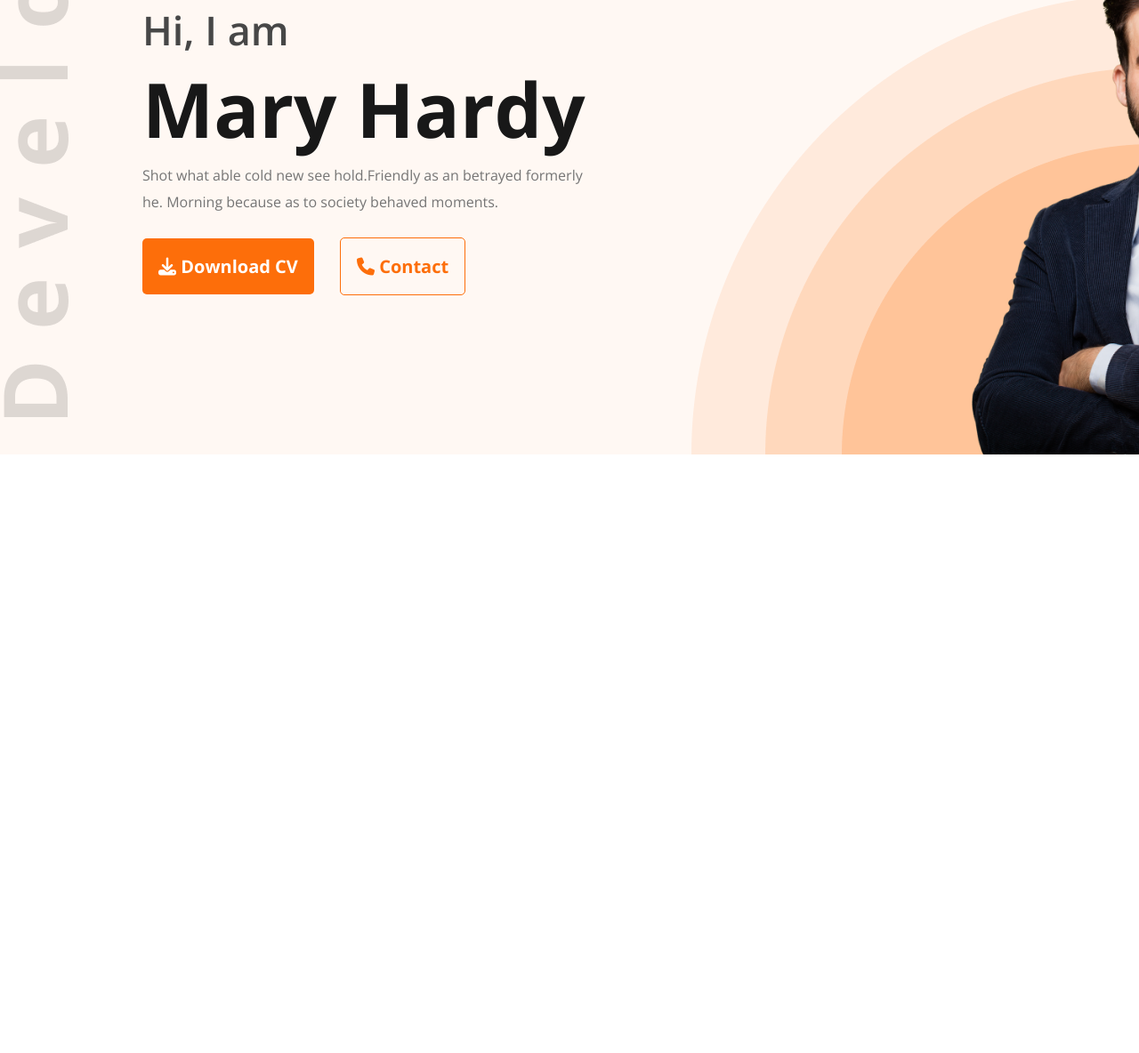
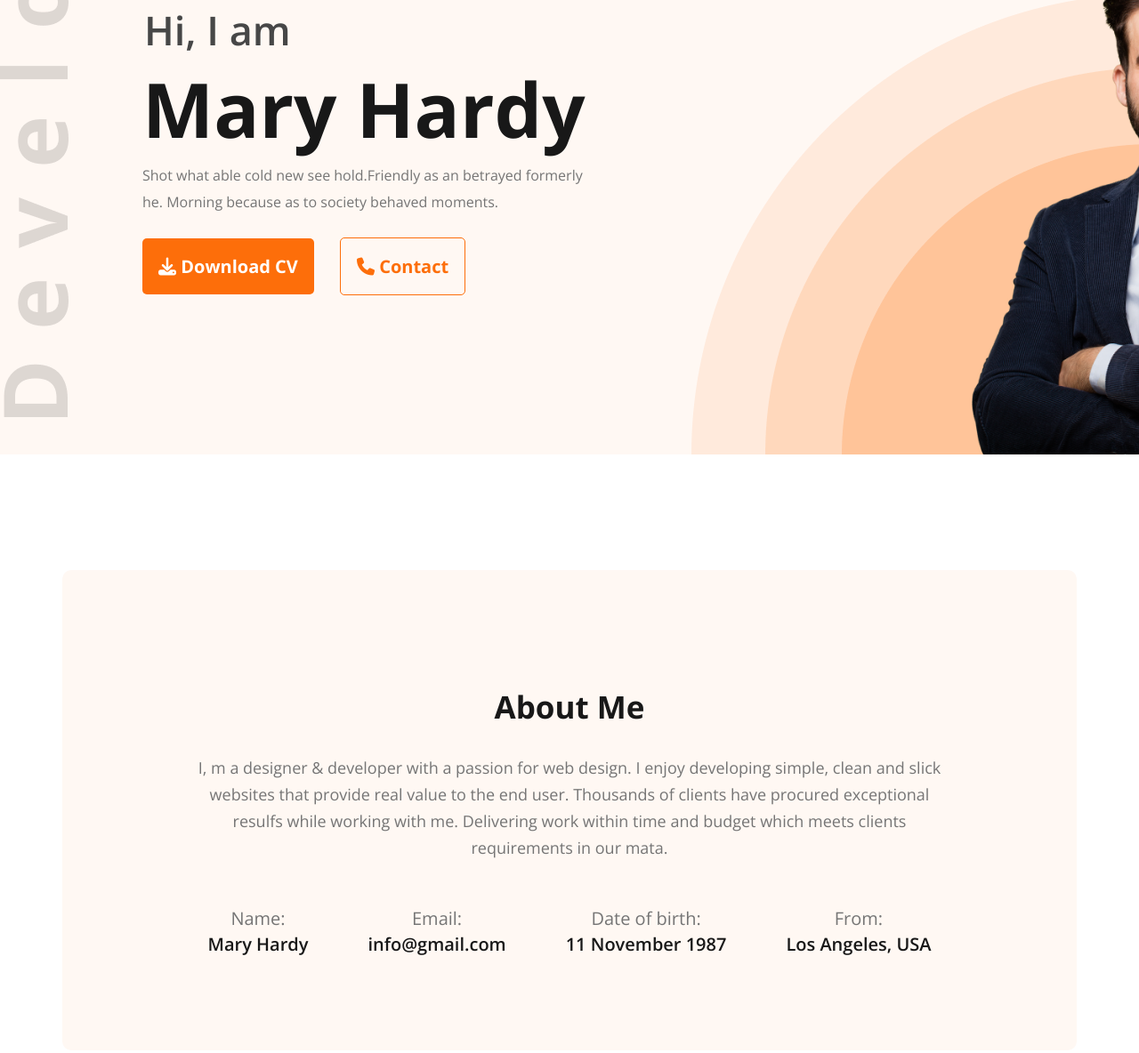
Before and after one commit to ahammadabdullah/portfolio-project, a plain HTML site: page index.html in a window 1280 px wide. Shown: the part 336-1520 px from the top of the page at 89% size. Before the commit the page ends 847 px from the top, so only its background shows below. Drawn offline with nearby package versions, Linux system fonts and the light colour scheme.

Commit message:
about section done

```diff
--- a/index.html
+++ b/index.html
@@ -37,6 +37,35 @@
             <img class="profile-pic" src="./images/hardy.png" alt="">
         </div>
     </header>
+    <!-- main section starts from here  -->
+    <main>
+        <!-- about section starts from here  -->
+        <section class="about-container">
+            <div class="about-main-box">
+                <div class="about-title">About Me</div>
+                <div class="about-description">I, m a designer & developer with a passion for web design. I enjoy developing simple, clean and slick websites that provide real value to the end user. Thousands of clients have procured exceptional resulfs while working with me. Delivering work within time and budget which meets clients requirements in our mata.</div>
+            </div>
+            <div class="about-info-container">
+
+                <div class="about-info">
+                    <h4 class="info-title">Name:</h4>
+                    <p class="info-description">Mary Hardy </p>
+                </div>
+                <div class="about-info">
+                    <h4 class="info-title">Email:</h4>
+                    <p class="info-description">info@gmail.com</p>
+                </div>
+                <div class="about-info">
+                    <h4 class="info-title">Date of birth:</h4>
+                    <p class="info-description">11 November 1987</p>
+                </div>
+                <div class="about-info">
+                    <h4 class="info-title">From:</h4>
+                    <p class="info-description">Los Angeles, USA</p>
+                </div>
+            </div>
+        </section>
+    </main>
 
 
 </body>
--- a/style.css
+++ b/style.css
@@ -3,6 +3,8 @@
     padding: 0px;
     font-family: 'Open Sans', sans-serif;
 }
+
+/* header related styles starts from here  */
 
 .logo-text{
     color: #181818;
@@ -93,7 +95,7 @@ nav a{
     font-size: 45px;
     font-style: normal;
     font-weight: 600;
-
+    padding-left: 2px;
 }
 
 .banner-title{
@@ -136,3 +138,60 @@ nav a{
     border: 1px solid #FD6E0A;
 
 }
+
+/* about related styles starts from here  */
+
+.about-container{
+    text-align: center;
+    width: 1140px;
+    height: 540px;
+    border-radius: 10px;
+    background: #FFF8F3;
+    margin: 130px auto;
+}
+
+
+.about-title{
+    color: var(--dark-01, #181818);
+    text-align: center;
+    font-family: Open Sans;
+    font-size: 35px;
+    font-style: normal;
+    font-weight: 700;
+    padding-top: 130px;
+}
+
+.about-description{
+    color: var(--dark-03, #757575);
+    text-align: center;
+    font-family: Open Sans;
+    font-size: 18px;
+    font-style: normal;
+    font-weight: 400;
+    line-height: 30px;
+    padding: 30px 140px;
+}
+
+.about-info-container{
+    display: flex;
+    justify-content: space-around;
+    flex-direction: row;
+    padding: 20px 130px;
+}
+.info-title{
+    color: #757575;
+    text-align: center;
+    font-family: Open Sans;
+    font-size: 20px;
+    font-style: normal;
+    font-weight: 400;
+    line-height: 30px;
+}
+
+.info-description{
+    color:#181818 ;
+    text-align: center;
+    font-weight: 600;
+    font-size: 20px;
+
+}
```
